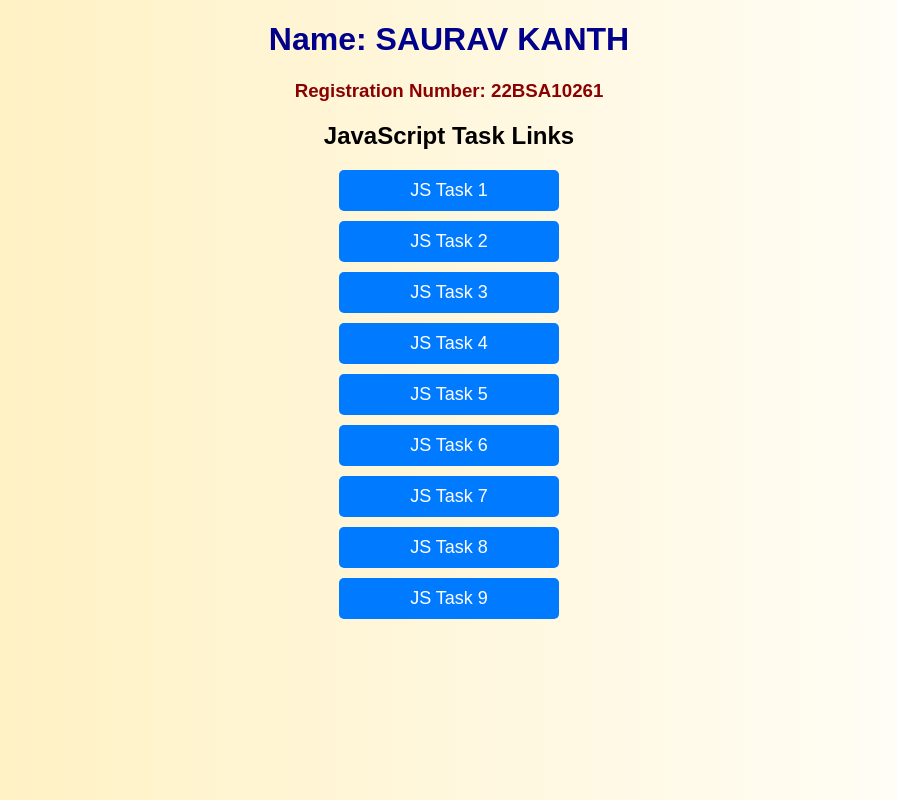
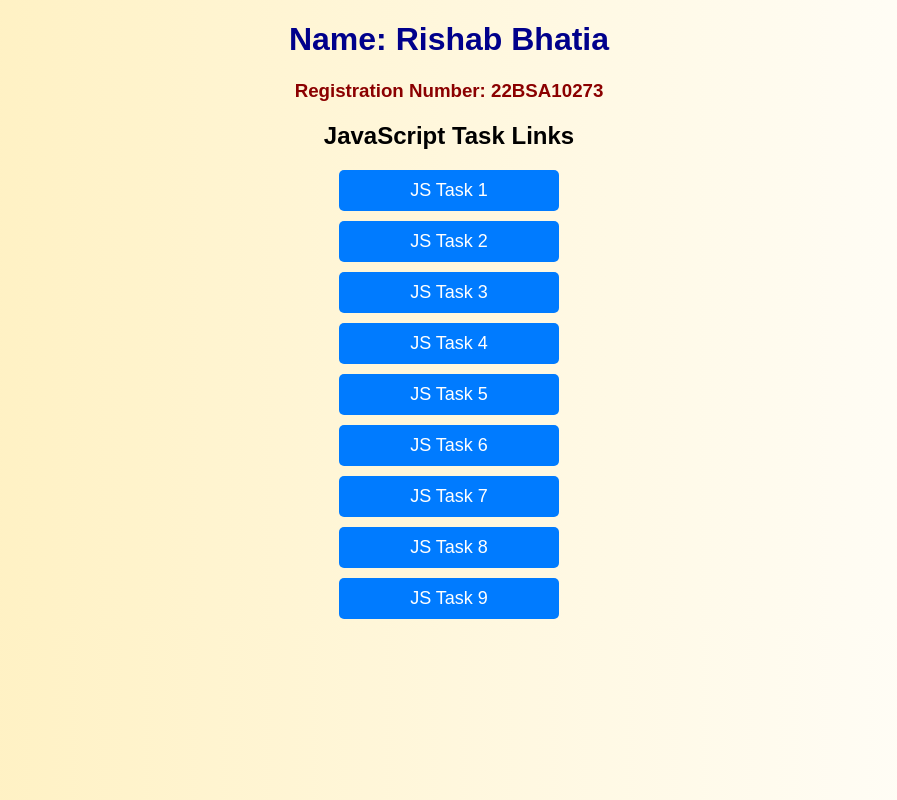
Before and after one commit to rishabbvv/assignment-2, a plain HTML site: page index.html in a window 1280 px wide. Shown: the whole page, without its empty margins (191-1088 px from the left). Drawn offline with Linux system fonts and the light colour scheme.

Commit message:
Update index.html

```diff
--- a/index.html
+++ b/index.html
@@ -40,8 +40,8 @@
 </head>
 <body>
 
-    <h1>Name: SAURAV KANTH</h1>
-    <h3>Registration Number: 22BSA10261 </h3>
+    <h1>Name: Rishab Bhatia</h1>
+    <h3>Registration Number: 22BSA10273 </h3>
 
     <h2>JavaScript Task Links</h2>
     <div class="task-links">
```
